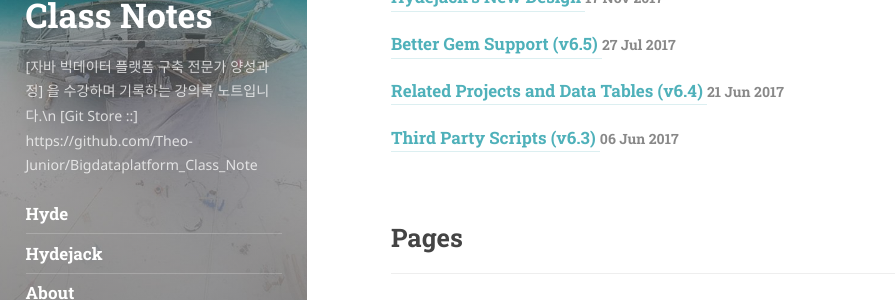
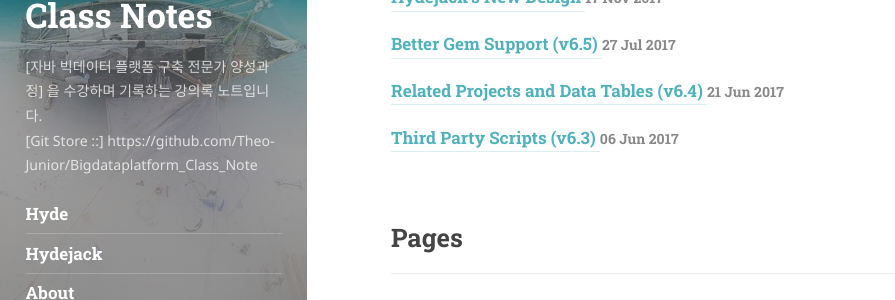
Before and after one commit to Theo-Junior/THEO-Junior.github.io, a Jekyll site: the page built from index.markdown, in a window 1280 px wide. Shown: the part 446-746 px from the top of the page, without its empty margins (0-895 px from the left). Built offline with Jekyll 4.4.1, drawn with Linux system fonts in a browser that asks for light colours; some web fonts are replaced; the list of posts is cut into pages by our own code.

```diff
--- a/_config.yml
+++ b/_config.yml
@@ -33,7 +33,7 @@ description:           >
 # A shorter description for the sidebar.
 tagline:               >
   [자바 빅데이터 플랫폼 구축 전문가 양성과정]
-  을 수강하며 기록하는 강의록 노트입니다.\n
+  을 수강하며 기록하는 강의록 노트입니다.<br>
   [Git Store ::]
   https://github.com/Theo-Junior/Bigdataplatform_Class_Note
 
```
